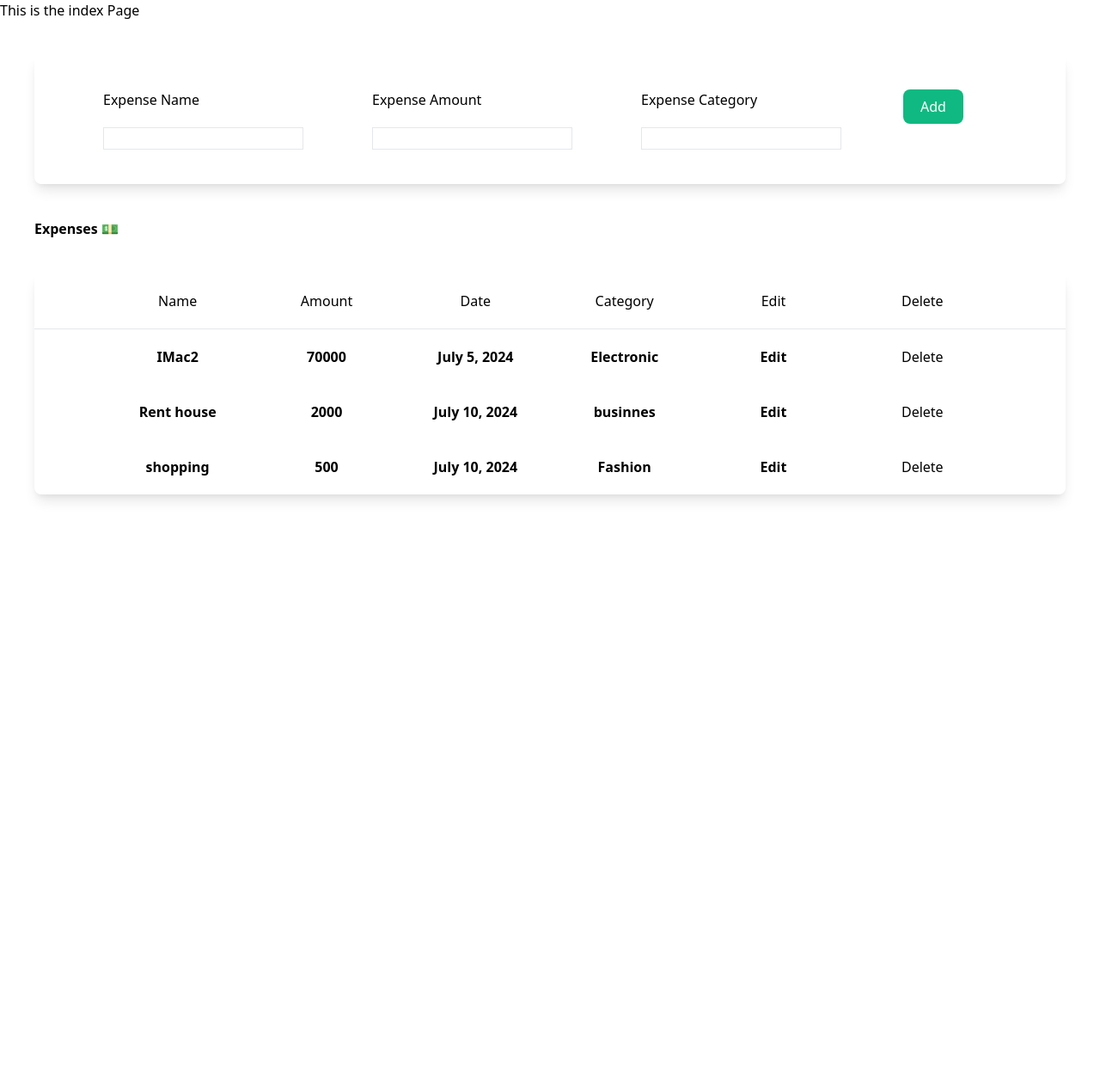
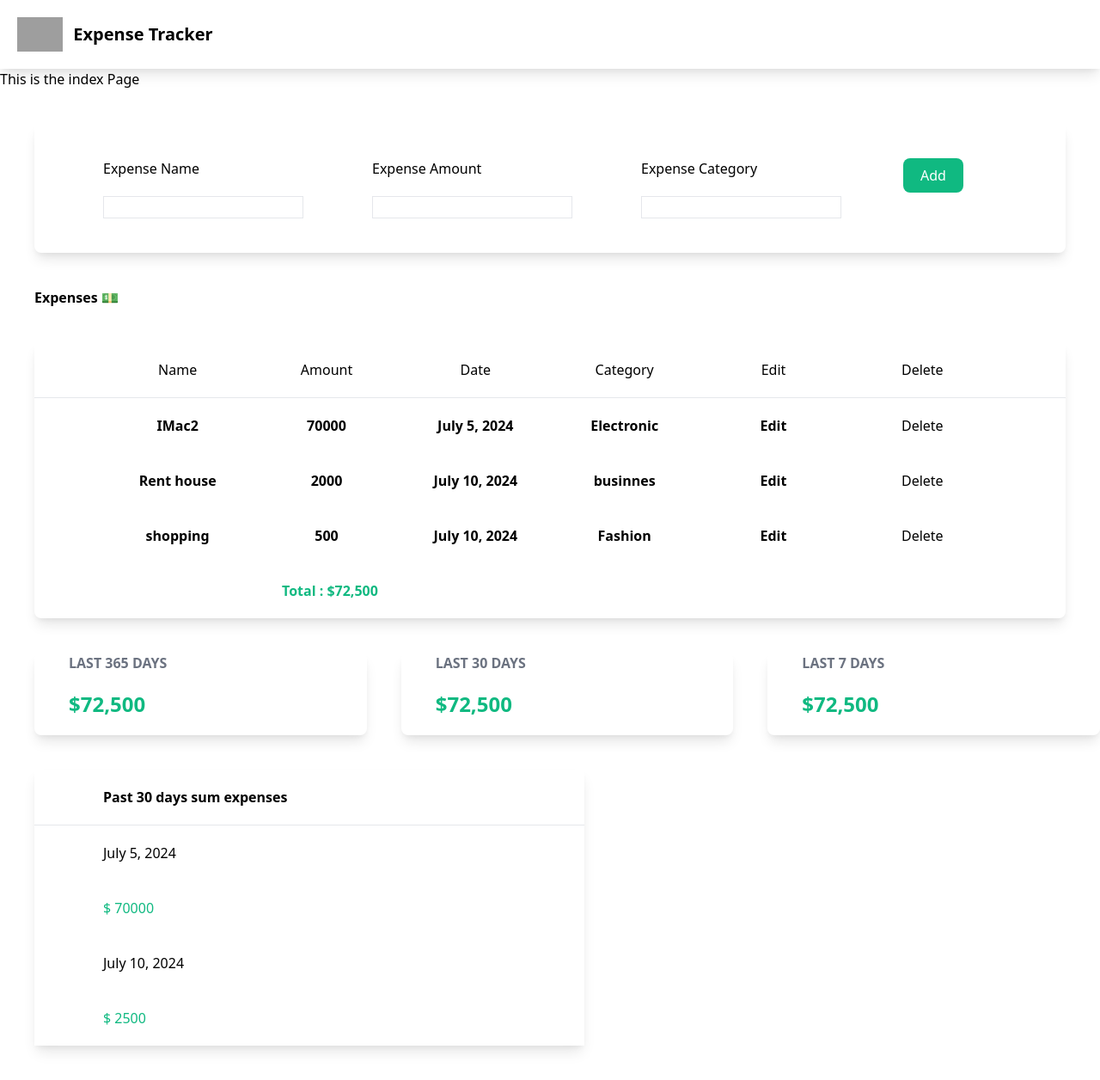
Before and after one commit to patidar-mayank/Expense-Tracker, a Django app: page / in a window 1280 px wide. Shown: the whole page at 86% size. Before the commit the page ends 582 px from the top, so only its background shows below. Run offline with Django 5.2, Linux system fonts and the light colour scheme; data comes from the database, SQL or seed files in the repository; both versions use the stored data as it was after the commit; style sheets or scripts are compiled from the project's sources; grey boxes are pictures that could not be loaded.

Commit message:
updated views.py

```diff
--- a/mysite/myapps/templates/myapp/base.html
+++ b/mysite/myapps/templates/myapp/base.html
@@ -10,8 +10,18 @@
     <link rel="stylesheet" href="{% static 'myapp/style.css' %}">
 </head>
 <body>
+    <nav class="shadow-lg p-5">
+        <div class="container flex flex-wrap justify-between items-center mx-auto">
+            <a href="#" class="flex">
+                <img class="h-10 mr-3" src="{% static 'myapp/images/wallet.png' %}" alt="">
+                <span class="self-center text-xl font-semibold">Expense Tracker</span>
+            </a>
+        </div>
+    </nav>
 
     {% block body %}
+
+
     {% endblock %}
 
 </body>
--- a/mysite/myapps/templates/myapp/index.html
+++ b/mysite/myapps/templates/myapp/index.html
@@ -1,4 +1,6 @@
 {% extends 'myapp/base.html' %}
+{% load humanize %}
+{% load static %}
 
 {% block body %}
 <h1>This is the index Page</h1>
@@ -58,5 +60,62 @@
             </form>
     </div>
     {% endfor %}
+     <!--Displaying total-->
+     <div class="px-72 py-5">
+        <span class="font-bold text-green-500">
+            Total : ${{ total_expenses.amount__sum|intcomma }}
+        </span>
+        </div>
+
+        <!--Displaying total-->
+    </div>
+
+
+
+    <div class="flex">
+        <div class="w-1/3 shadow-lg ml-10 rounded-lg">
+            <h1 class="ml-10 font-bold text-gray-500">LAST 365 DAYS</h1>
+            <h1 class="ml-10 my-5 text-2xl text-green-500 font-bold">
+                ${{ yearly_sum.amount__sum|intcomma }}
+            </h1>
+        </div>
+
+        <div class="w-1/3 shadow-lg ml-10 rounded-lg">
+            <h1 class="ml-10 font-bold text-gray-500">LAST 30 DAYS</h1>
+            <h1 class="ml-10 my-5 text-2xl text-green-500 font-bold">
+                ${{ monthly_sum.amount__sum|intcomma }}
+            </h1>
+        </div>
+
+        <div class="w-1/3 shadow-lg ml-10 rounded-lg">
+            <h1 class="ml-10 font-bold text-gray-500">LAST 7 DAYS</h1>
+            <h1 class="ml-10 my-5 text-2xl text-green-500 font-bold">
+                ${{ weekly_sum.amount__sum|intcomma }}
+            </h1>
+        </div>
+    </div>
+
+    <div class="flex">
+        <div class="w-1/2 shadow-lg m-10">
+            <div class="flex flex-wrap space-x-40 font-bold px-20 py-5">
+                <span>Past 30 days sum expenses</span>
+            </div>
+            <hr>
+            <div id="30-day-table">
+                {% for daily_sum in daily_sums %}
+                    <div class="flex flex-wrap px-20 py-5">
+                        <span>
+                            {{daily_sum.date}}
+                        </span>
+                    </div>
+                    <div class="flex flex-wrap px-20 py-5">
+                        <span class="text-green-500">
+                            $ {{daily_sum.sum}}
+                        </span>
+                    </div>
+                {% endfor %}
+            </div>
+        </div>
+
 </div>
 {% endblock %}
--- a/mysite/myapps/views.py
+++ b/mysite/myapps/views.py
@@ -1,6 +1,8 @@
 from django.shortcuts import render,redirect
 from .forms import ExpenseForm
 from .models import Expense
+import datetime
+from django.db.models import Sum
 # Create your views here.
 def index(request):
     if request.method =="POST":
@@ -8,10 +10,35 @@ def index(request):
         if expense.is_valid():
             expense.save()
 
-    expenses=Expense.objects.all()
-    expense_form=ExpenseForm()
+    expenses = Expense.objects.all()
+    total_expenses = expenses.aggregate(Sum('amount'))
 
-    return render(request,'myapp/index.html',{'expense_form':expense_form,'expenses':expenses})
+
+
+    #Logic to calculate 365 days expenses
+    last_year = datetime.date.today() - datetime.timedelta(days=365)
+    data = Expense.objects.filter(date__gt=last_year)
+    yearly_sum = data.aggregate(Sum('amount'))
+
+    #Logic to calculate 30 days expenses
+    last_month = datetime.date.today() - datetime.timedelta(days=30)
+    data = Expense.objects.filter(date__gt=last_month)
+    monthly_sum = data.aggregate(Sum('amount'))
+
+     #Logic to calculate 7 days expenses
+    last_week = datetime.date.today() - datetime.timedelta(days=7)
+    data = Expense.objects.filter(date__gt=last_week)
+    weekly_sum = data.aggregate(Sum('amount'))
+
+    daily_sums = Expense.objects.filter().values('date').order_by('date').annotate(sum=Sum('amount'))
+
+
+    categorical_sums = Expense.objects.filter().values('category').order_by('category').annotate(sum=Sum('amount'))
+    print(categorical_sums)
+
+    expense_form = ExpenseForm()
+    return render(request,'myapp/index.html',{'expense_form':expense_form,'expenses':expenses,'total_expenses':total_expenses,'yearly_sum':yearly_sum,'weekly_sum':weekly_sum,'monthly_sum':monthly_sum,'daily_sums':daily_sums,'categorical_sums':categorical_sums})
+
 
 def edit(request,id):
     expense = Expense.objects.get(id=id)
--- a/mysite/mysite/settings.py
+++ b/mysite/mysite/settings.py
@@ -33,6 +33,7 @@ ALLOWED_HOSTS = []
 
 INSTALLED_APPS = [
     "myapps",
+    'django.contrib.humanize',
     "django.contrib.admin",
     "django.contrib.auth",
     "django.contrib.contenttypes",
```
Also changed, not shown: mysite/db.sqlite3.
